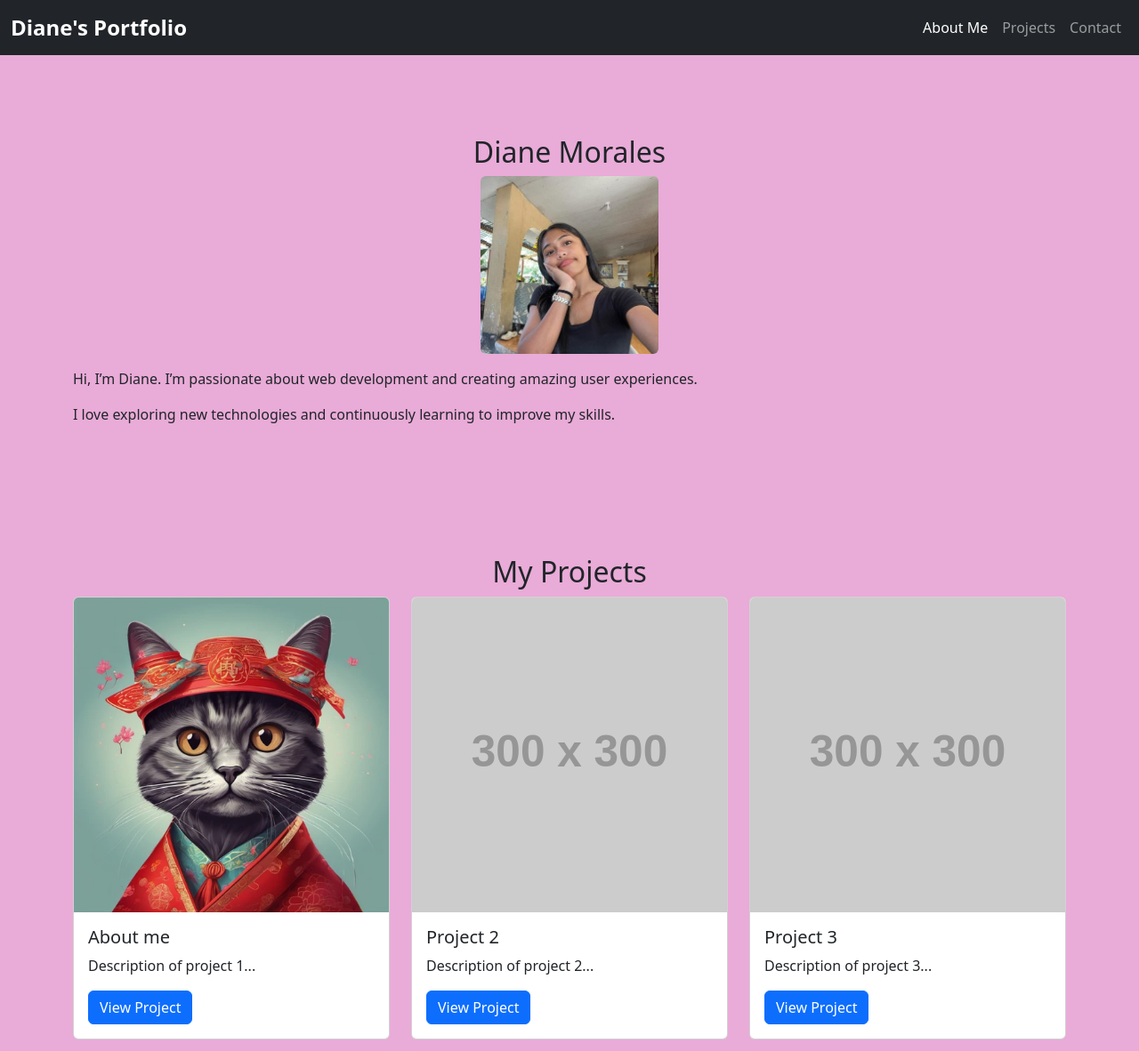
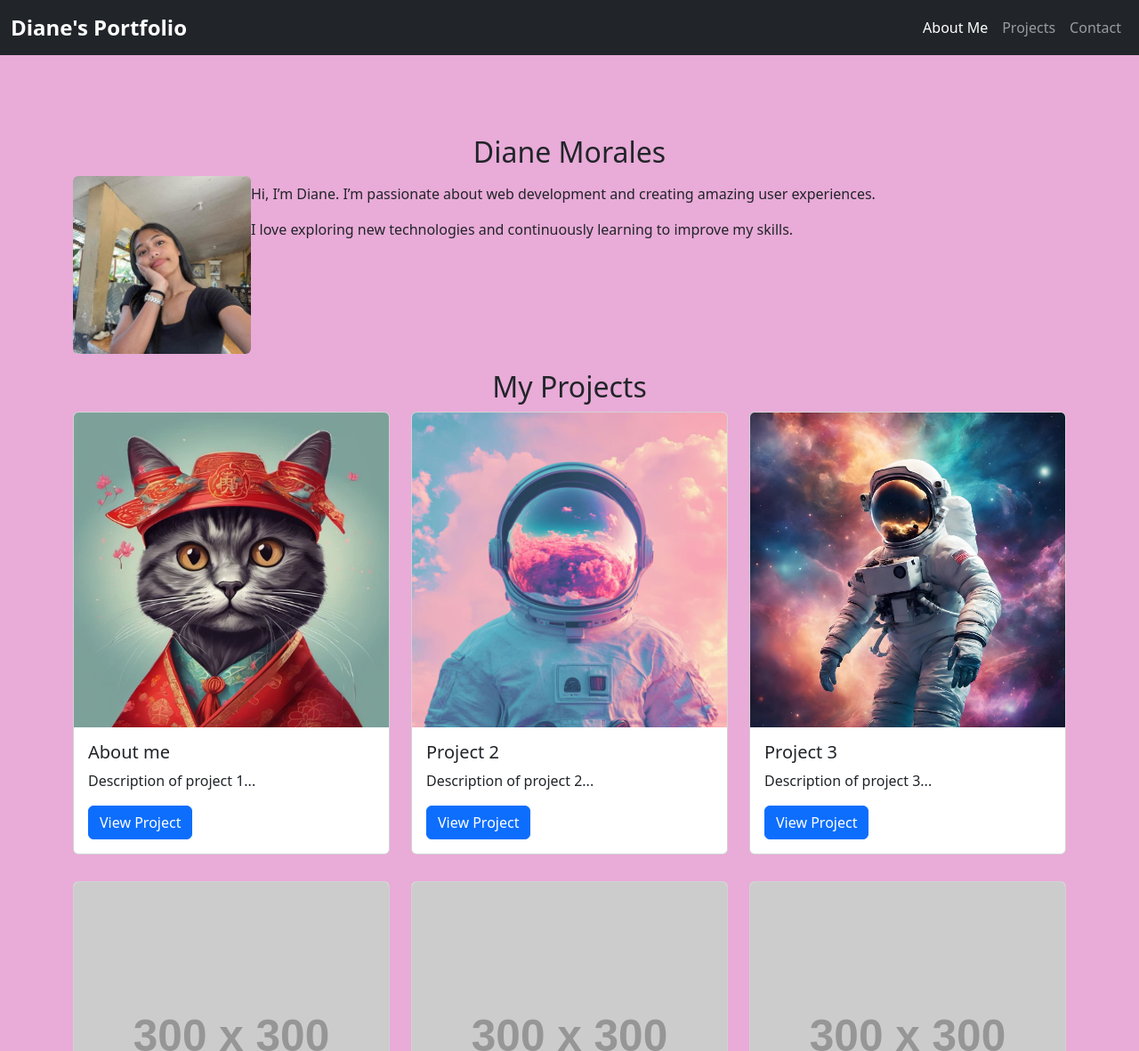
Before and after one commit to dianemorales/portfolio-morales, a plain HTML site: page Index.html in a window 1280 px wide. Shown: the top 1182 px of the page at 89% size. Drawn offline with nearby package versions, Linux system fonts and the light colour scheme; placeholder pictures from the web are drawn by us.

Commit message:
added changes

```diff
--- a/Index.html
+++ b/Index.html
@@ -69,10 +69,11 @@
     <section id="about" class="about">
         <div class="container">
             <h2 class="section-header">Diane Morales</h2>
-            <img src="IMG_2517.jpeg" alt="Diane's Profile Picture" class="rounded mx-auto d-block" style="width: 200px; height: 200px;">
+            <img src="IMG_2517.jpeg" alt="Diane's Profile Picture" class="rounded float-start" style="width: 200px; height: 200px;">
         <p class="mt-3">Hi, I’m Diane. I’m passionate about web development and creating amazing user experiences.
             </p>
                 <p class="mt-3">I love exploring new technologies and continuously learning to improve my skills.</p>
+
         </div>
     </section>
     <!-- Projects Section -->
@@ -92,7 +93,7 @@
                 </div>
                 <div class="col-md-4">
                     <div class="card">
-                        <img src="https://via.placeholder.com/300" class="card-img-top" alt="Project Image">
+                        <img src="uncrop_hero_bdf08a8ca6.jpg" class="card-img-top" alt="Project Image">
                         <div class="card-body">
                             <h5 class="card-title">Project 2</h5>
                             <p class="card-text">Description of project 2...</p>
@@ -102,7 +103,7 @@
                 </div>
                 <div class="col-md-4">
                     <div class="card">
-                        <img src="https://via.placeholder.com/300" class="card-img-top" alt="Project Image">
+                        <img src="0_O5uAmbtwE4v1Mn7P.jpg" class="card-img-top" alt="Project Image">
                         <div class="card-body">
                             <h5 class="card-title">Project 3</h5>
                             <p class="card-text">Description of project 3...</p>
```
Also changed, not shown: 0_O5uAmbtwE4v1Mn7P.jpg (added), uncrop_hero_bdf08a8ca6.jpg (added).
